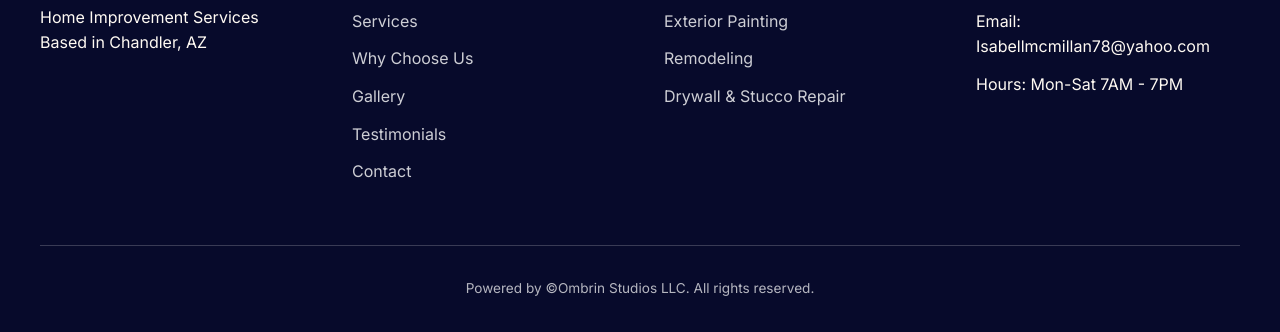
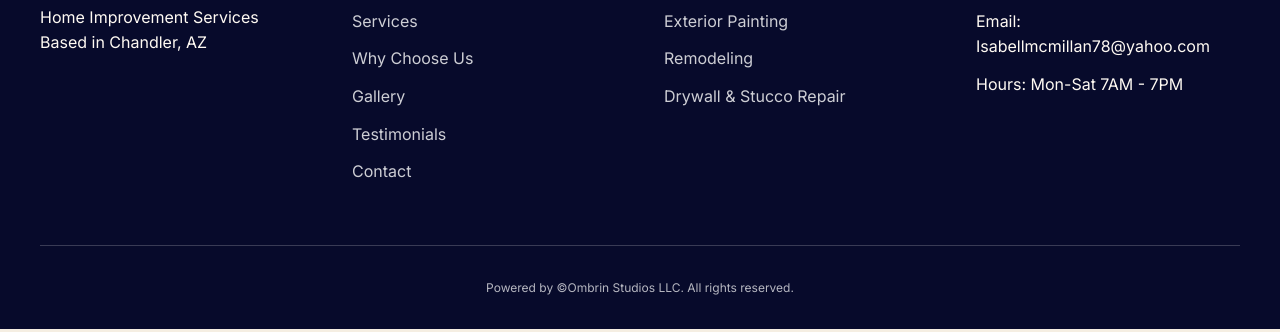
Before and after one commit to Ombrin-Studios/CompanyWebsite-1, a website: page index.html in a window 1280 px wide. Shown: the part 7716-8048 px from the top of the page. Drawn offline with nearby package versions, Linux system fonts and the light colour scheme.

Commit message:
Decrease font size from 0.85rem to 0.75rem

```diff
--- a/styles.css
+++ b/styles.css
@@ -810,7 +810,7 @@ footer {
     border-top: 1px solid rgba(255, 255, 255, 0.2);
     text-align: center;
     color: rgba(255, 255, 255, 0.7);
-    font-size: 0.85rem;
+    font-size: 0.75rem;
 }
 
 /* Animations */
```
